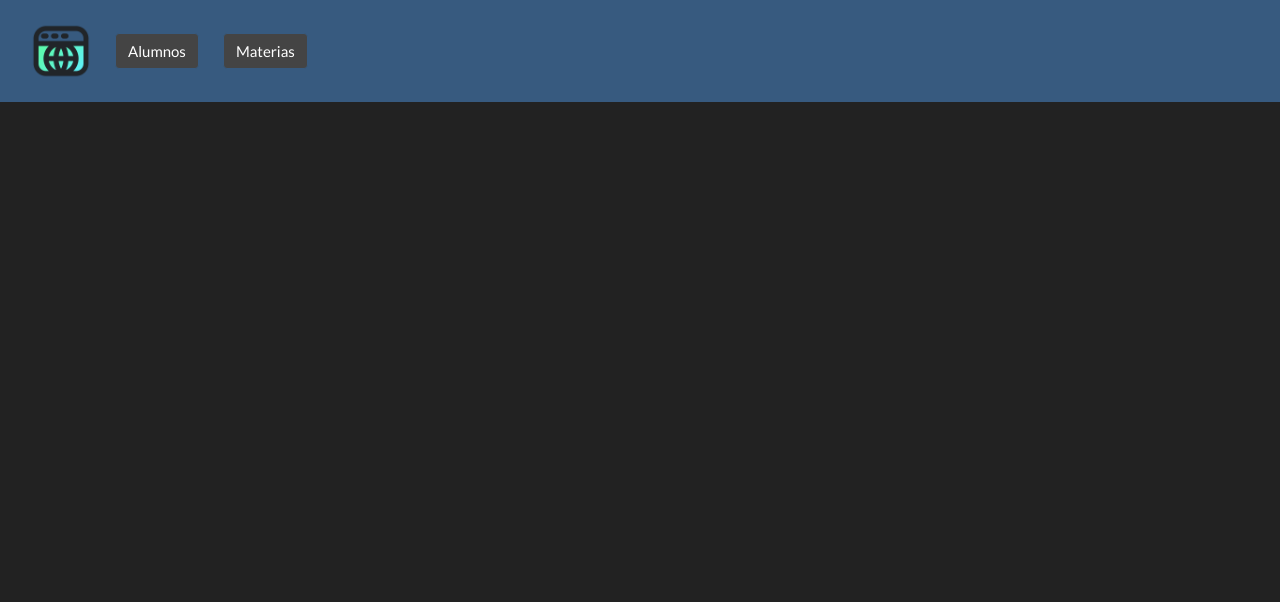
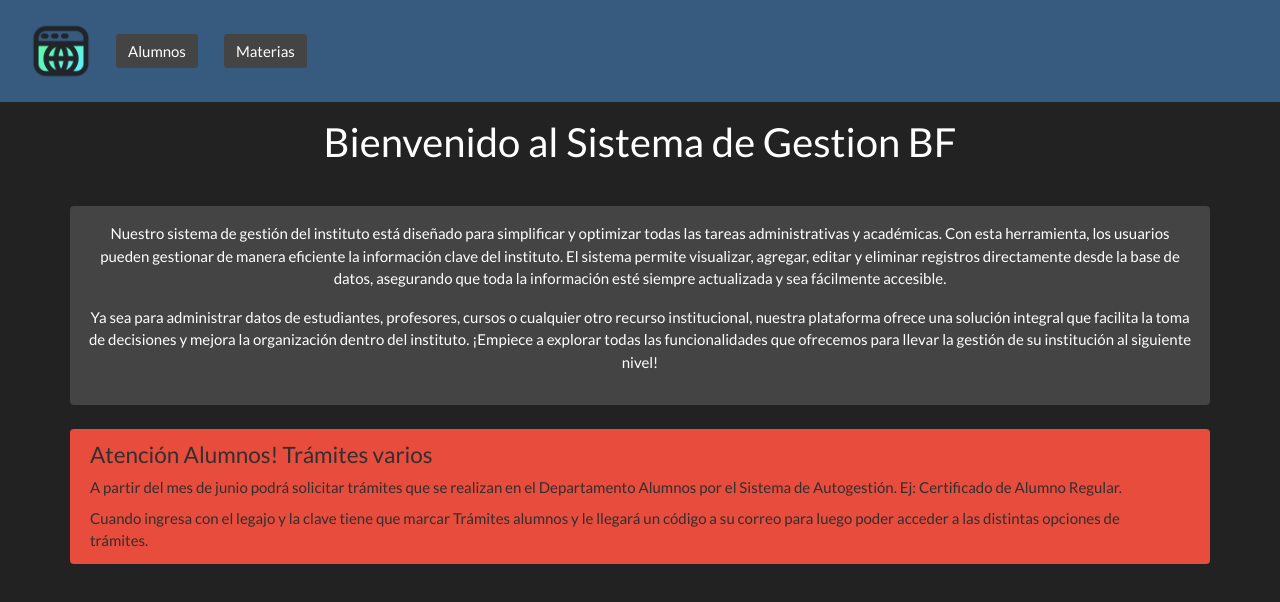
Before and after one commit to FedeeMest/fullstack_app_FB, an Angular app in the folder FrontEnd/SysAcad/: page / in a window 1280 px wide. Shown: the top 602 px of the page. Built offline with nearby package versions, Linux system fonts and the light colour scheme.

Commit message:
FrontEnd (avances estéticos)

```diff
--- a/FrontEnd/SysAcad/src/app/app.routes.ts
+++ b/FrontEnd/SysAcad/src/app/app.routes.ts
@@ -4,9 +4,10 @@ import { AlumnosComponent } from './components/Alum/alumnos/alumnos.component';
 import { AddUpdateAlumnoComponent } from './components/Alum/add-update-alumno/add-update-alumno.component';
 import { MateriasComponent } from './components/Mat/materias/materias.component';
 import { AddUpdateMateriaComponent } from './components/Mat/add-update-materia/add-update-materia.component';
+import { InicioComponent } from './components/inicio/inicio.component';
 
 export const routes: Routes = [
-    {path: " ", component: AppComponent},
+    {path: "", component: InicioComponent},
     {path: "alumnos", component: AlumnosComponent},
     {path: "add_alumno", component: AddUpdateAlumnoComponent},
     {path: "materias", component: MateriasComponent},
--- /dev/null
+++ b/FrontEnd/SysAcad/src/app/components/inicio/inicio.component.html
@@ -0,0 +1,22 @@
+<div class="container">
+    <div class="row">
+
+        <div>
+            <div class="header p-3 mb-3 text-center">
+                <h2>Bienvenido al Sistema de Gestion BF</h2>
+            </div>
+
+            <div class="bg-secondary rounded text-center p-3">
+                <p>Nuestro sistema de gestión del instituto está diseñado para simplificar y optimizar todas las tareas administrativas y académicas. Con esta herramienta, los usuarios pueden gestionar de manera eficiente la información clave del instituto. El sistema permite visualizar, agregar, editar y eliminar registros directamente desde la base de datos, asegurando que toda la información esté siempre actualizada y sea fácilmente accesible.</p>
+                <p>Ya sea para administrar datos de estudiantes, profesores, cursos o cualquier otro recurso institucional, nuestra plataforma ofrece una solución integral que facilita la toma de decisiones y mejora la organización dentro del instituto. ¡Empiece a explorar todas las funcionalidades que ofrecemos para llevar la gestión de su institución al siguiente nivel!</p>
+            </div>
+
+            <!-- Alert -->
+            <div class="alert alert-dismissible alert-danger mt-4">
+                <h4 class="alert-heading fw-bold text-dark">Atención Alumnos! Trámites varios</h4>
+                <p class="mb-0 fw-bold text-dark fs-4 pb-2">A partir del mes de junio podrá solicitar trámites que se realizan en el Departamento Alumnos por el Sistema de Autogestión. Ej: Certificado de Alumno Regular.</p>
+                <p class="mb-0 fw-bold text-dark fs-4">Cuando ingresa con el legajo y la clave tiene que marcar Trámites alumnos y le llegará un código a su correo para luego poder acceder a las distintas opciones de trámites.</p>
+            </div>
+        </div>
+    </div>
+</div>
```
Also changed, not shown: FrontEnd/SysAcad/src/app/components/inicio/inicio.component.ts (added, +12 -0 lines), FrontEnd/SysAcad/src/app/components/inicio/inicio.component.css (added), 1 other file (tests, documents, lock files or other folders).
